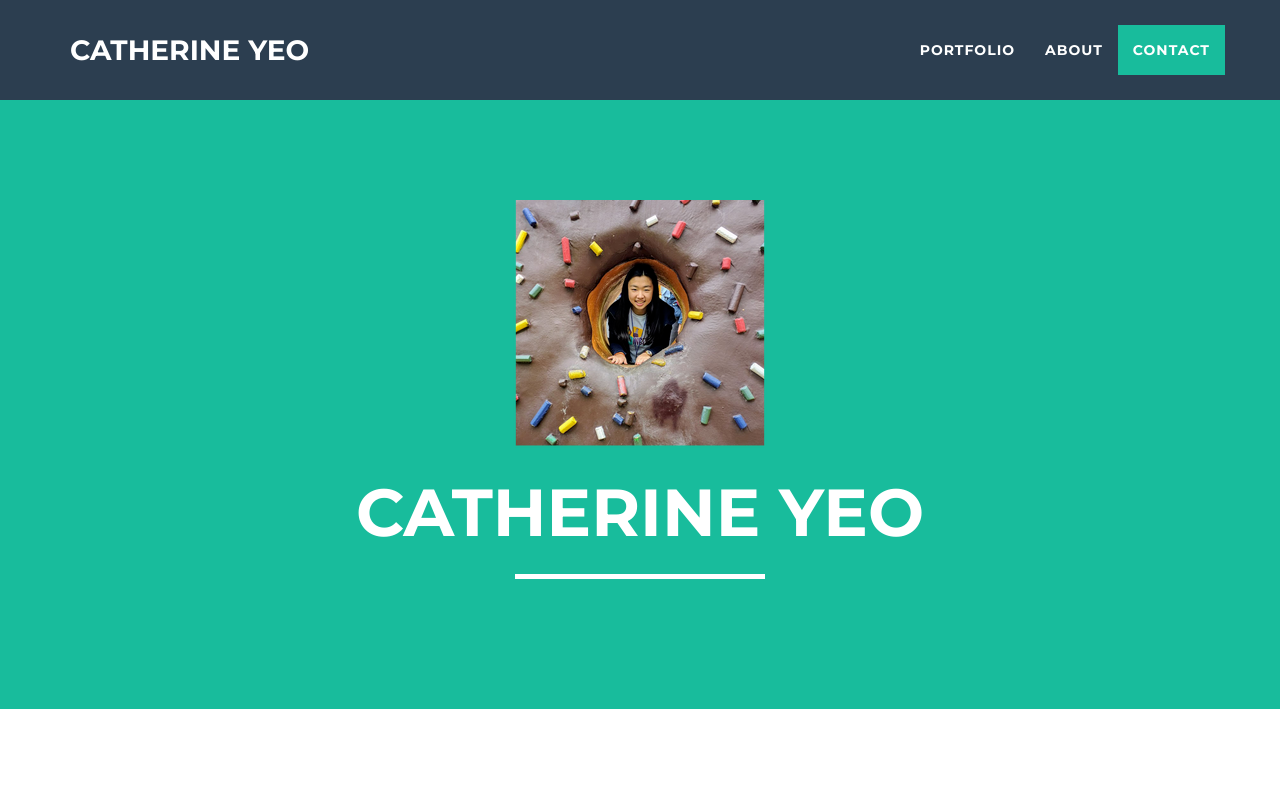
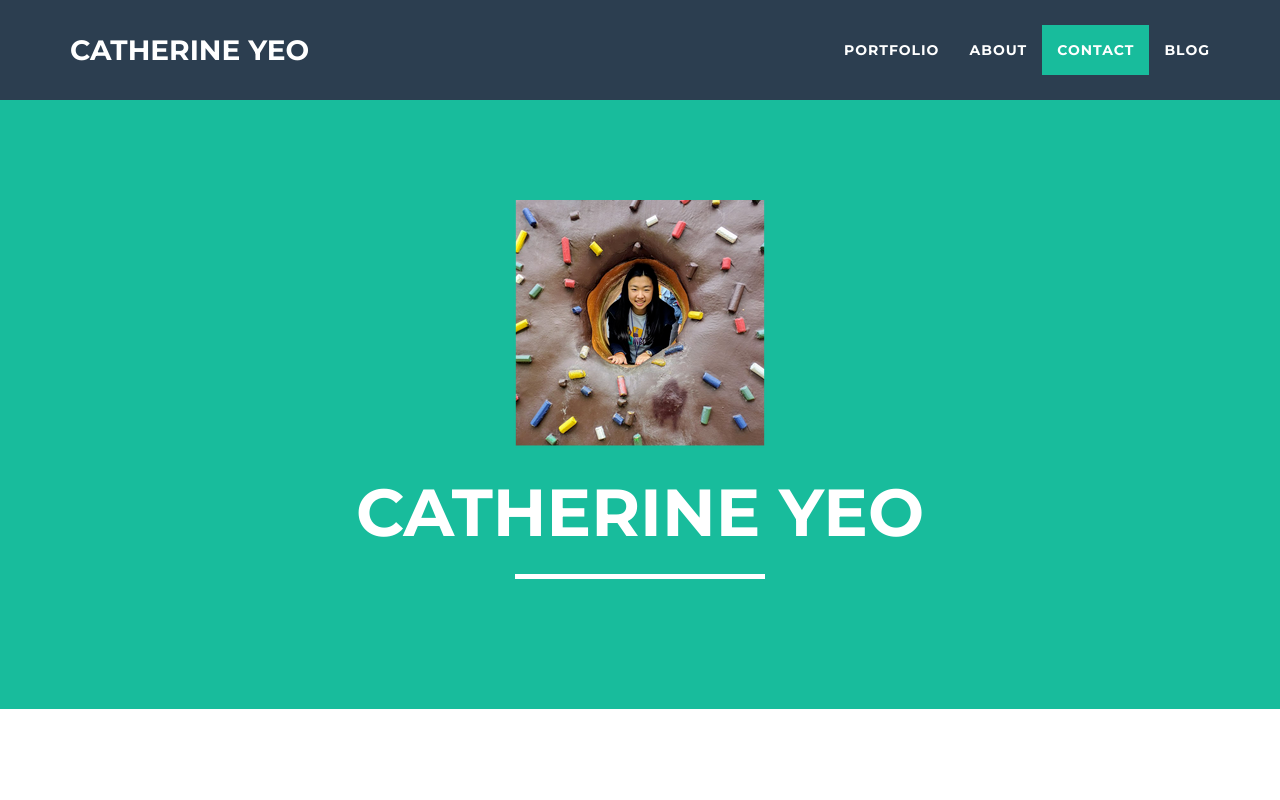
Before and after one commit to ShivekNarang/website, a website: page index.html in a window 1280 px wide. Shown: the top 800 px of the page. Drawn offline with nearby package versions, Linux system fonts and the light colour scheme.

Commit message:
Updated index.html

```diff
--- a/index.html
+++ b/index.html
@@ -59,6 +59,9 @@
                     </li>
                     <li class="page-scroll">
                         <a href="#contact">Contact</a>
+                    </li>
+                    <li class="page-scroll">
+                        <a href="blog.html">Blog</a>
                     </li>
                 </ul>
             </div>
```
